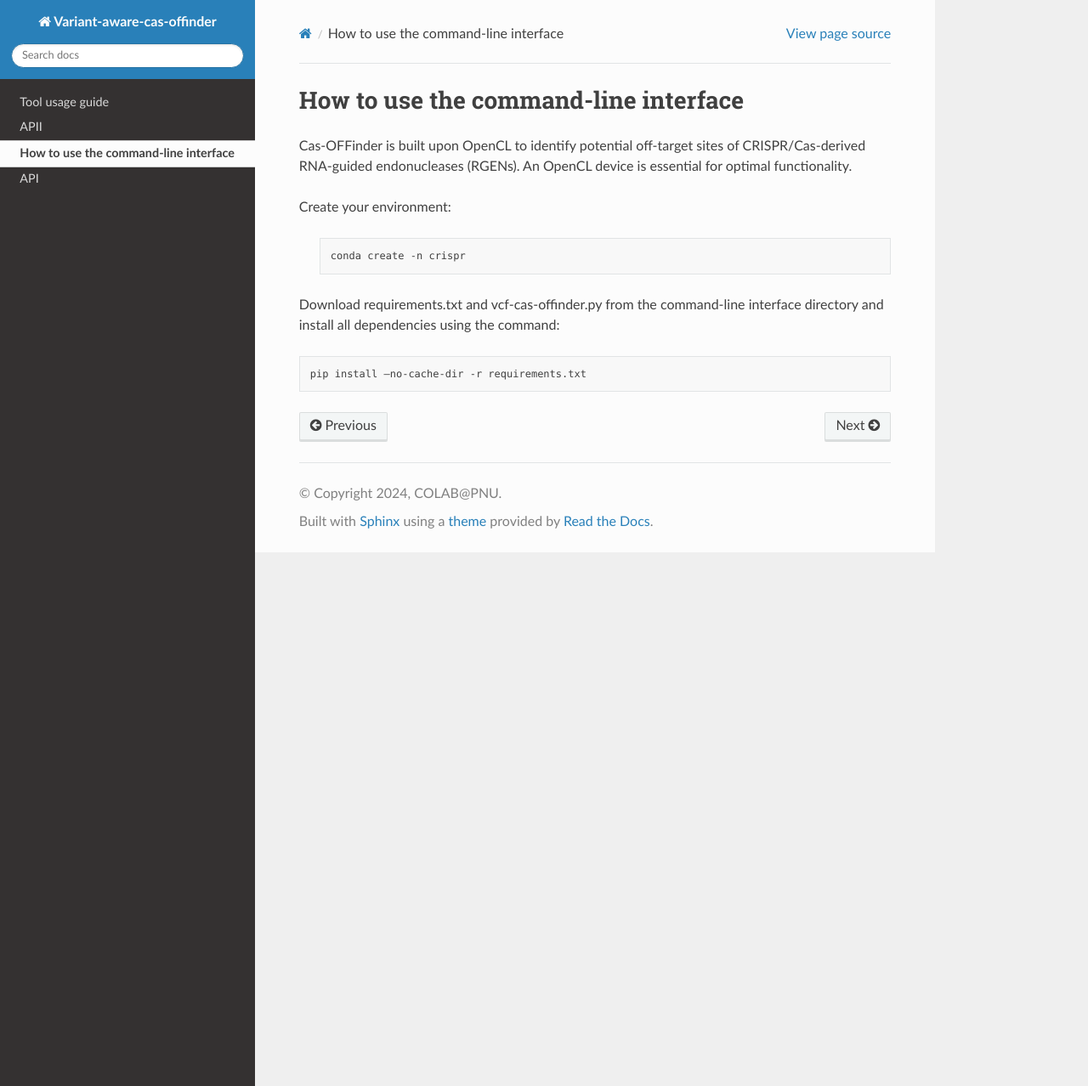
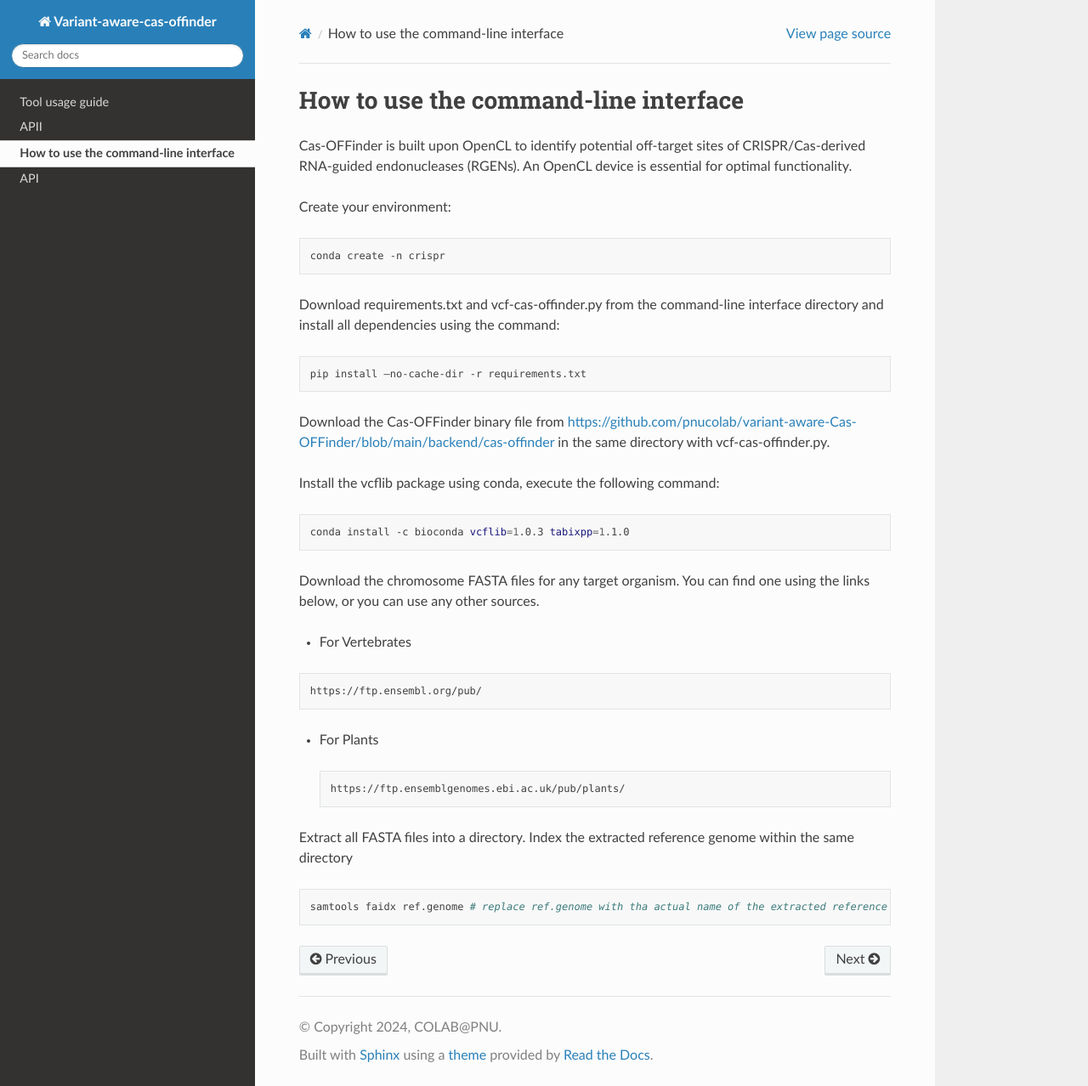
Before and after one commit to abyot2021/variant-aware-cas-offinder-rdtutorial, a Sphinx documentation site: the page built from docs/source/cli.rst, in a window 1280 px wide and 1278 px high. Shown: the whole window at 85% size. Built offline with Sphinx 7.4.7 and the Read the Docs theme 3.1.0, drawn with Linux system fonts in a browser that asks for light colours.

Commit message:
Update cli.rst

```diff
--- a/docs/source/cli.rst
+++ b/docs/source/cli.rst
@@ -7,14 +7,41 @@ An OpenCL device is essential for optimal functionality.
 
 Create your environment:
 
-
- .. code-block:: bash
+.. code-block:: bash
 
     conda create -n crispr
 
 Download requirements.txt and vcf-cas-offinder.py from the command-line interface directory and install all dependencies using the command:
 
+.. code-block:: bash
+
+   pip install —no-cache-dir -r requirements.txt
+
+Download the Cas-OFFinder binary file from https://github.com/pnucolab/variant-aware-Cas-OFFinder/blob/main/backend/cas-offinder
+in the same directory with vcf-cas-offinder.py.
+
+Install the vcflib package using conda, execute the following command:
 
 .. code-block:: bash
 
-   pip install —no-cache-dir -r requirements.txt
+   conda install -c bioconda vcflib=1.0.3 tabixpp=1.1.0
+
+Download the chromosome FASTA files for any target organism. You can find one using the links below, or you can use any other sources.
+
+- For Vertebrates
+
+.. code-block:: bash
+
+    https://ftp.ensembl.org/pub/
+
+- For Plants
+
+ .. code-block:: bash
+
+    https://ftp.ensemblgenomes.ebi.ac.uk/pub/plants/
+
+Extract all FASTA files into a directory. Index the extracted reference genome within the same directory
+
+.. code-block:: bash
+
+   samtools faidx ref.genome # replace ref.genome with tha actual name of the extracted reference genome
```
